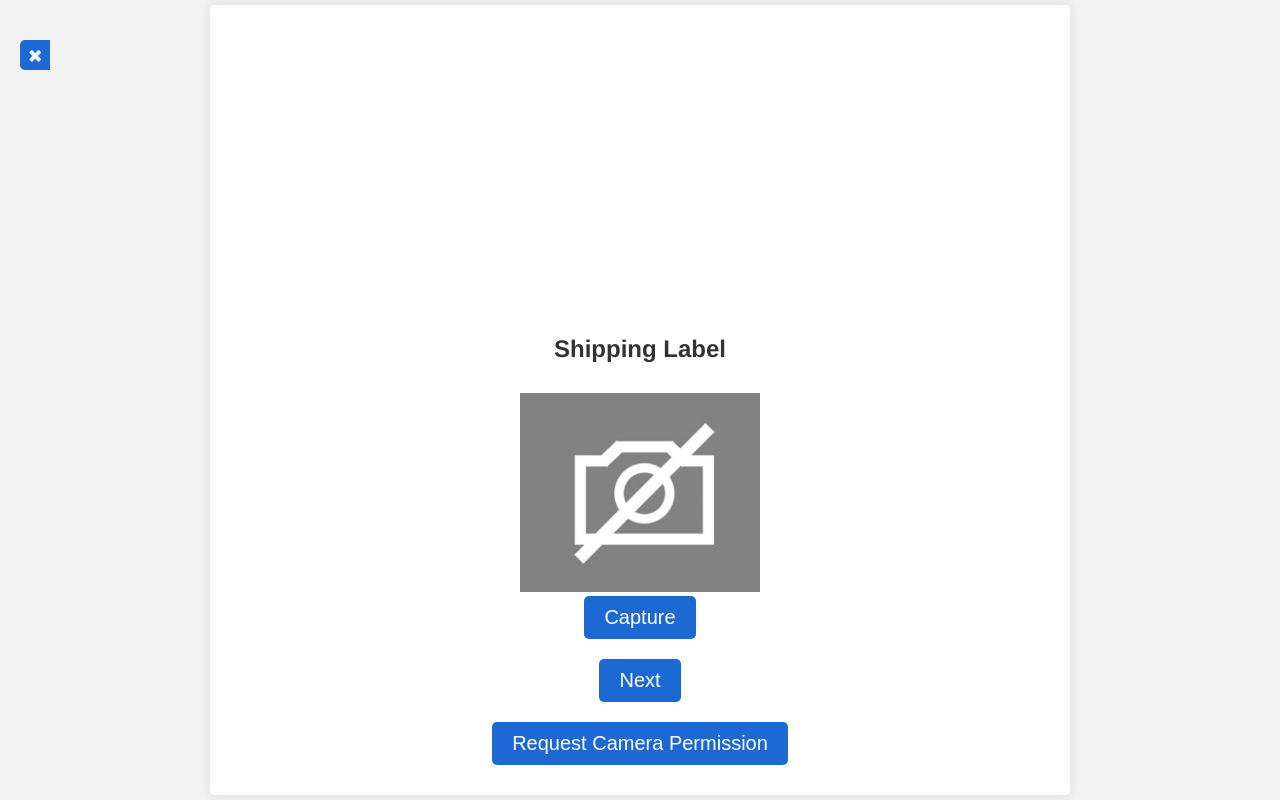
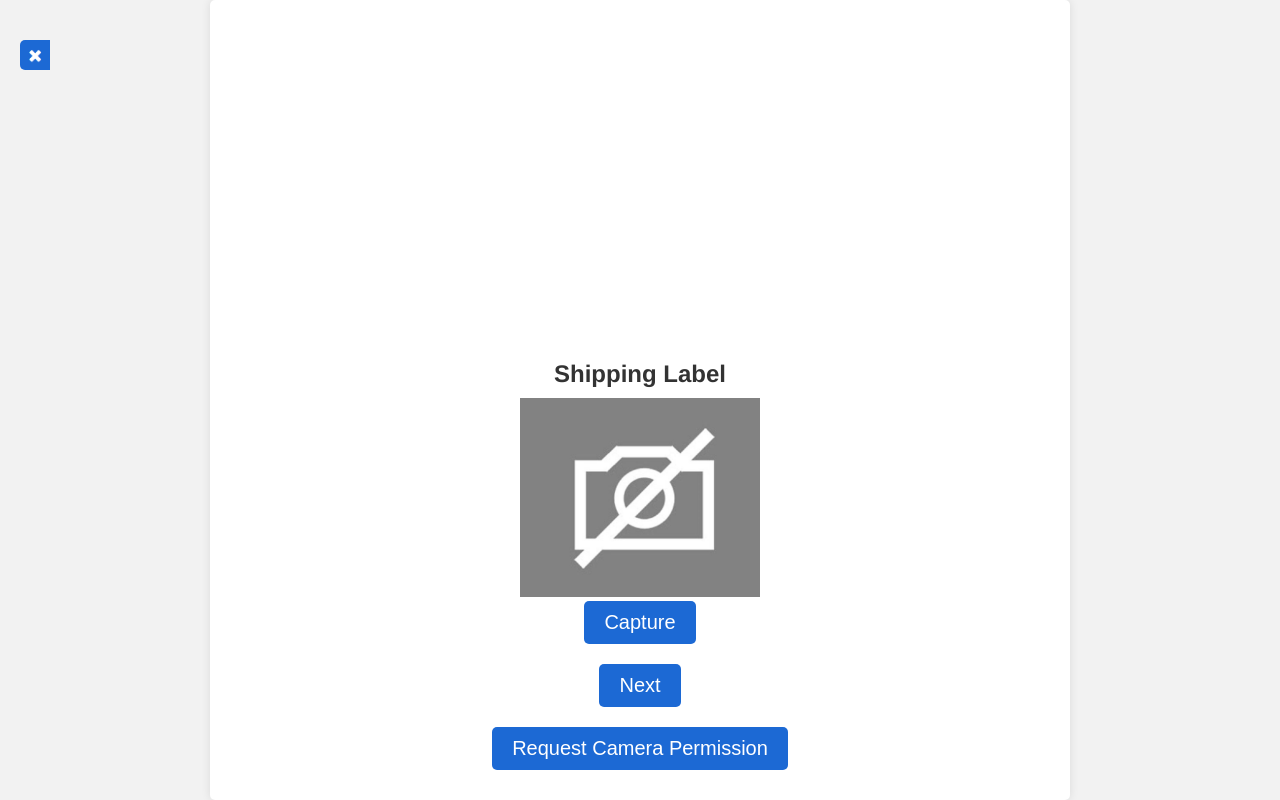
Before and after one commit to AleksM03/InnoHub2024, a Flask app: page /label1 in a window 1280 px wide. Run offline with Flask 3, Linux system fonts and the light colour scheme.

Commit message:
height of stream

```diff
--- a/templates/label1.html
+++ b/templates/label1.html
@@ -39,16 +39,16 @@
             /* Verwende Helvetica */
             font-size: 24px;
             /* Größere Schriftgröße */
-            margin-bottom: 30px;
+            margin-bottom: 10px;
             /* Abstand zum Logo */
         }
 
         /* Video styles */
         #videoContainer {
             width: 100%;
-            /* Vollständige Breite */
             height: 50%;
             max-width: 300px;
+            max-height: 30vh;
             /* Maximale Breite */
             margin: 10% auto;
             /* Zentrieren */
@@ -57,8 +57,9 @@
         }
 
         #video {
-            width: 80%;
+            max-height: 50%;
             /* Vollständige Breite */
+            object-fit: contain;
         }
 
         /* Bild-Vorschau-Stile */
@@ -66,6 +67,7 @@
             width: 100%;
             /* Vollständige Breite */
             max-width: 300px;
+            max-height: 30vh;
             /* Maximale Breite */
             margin: 0 auto;
             /* Zentrieren */
--- a/templates/label2.html
+++ b/templates/label2.html
@@ -39,7 +39,7 @@
             /* Verwende Helvetica */
             font-size: 24px;
             /* Größere Schriftgröße */
-            margin-bottom: 30px;
+            margin-bottom: 10px;
             /* Abstand zum Logo */
         }
 
@@ -48,6 +48,7 @@
             width: 100%;
             /* Vollständige Breite */
             max-width: 300px;
+            max-height: 30vh;
             /* Maximale Breite */
             margin: 10% auto;
             /* Zentrieren */
@@ -65,6 +66,7 @@
             width: 100%;
             /* Vollständige Breite */
             max-width: 300px;
+            max-height: 30vh;
             /* Maximale Breite */
             margin: 0 auto;
             /* Zentrieren */
```
Also changed, not shown: templates/test.html (+17 -6 lines).
